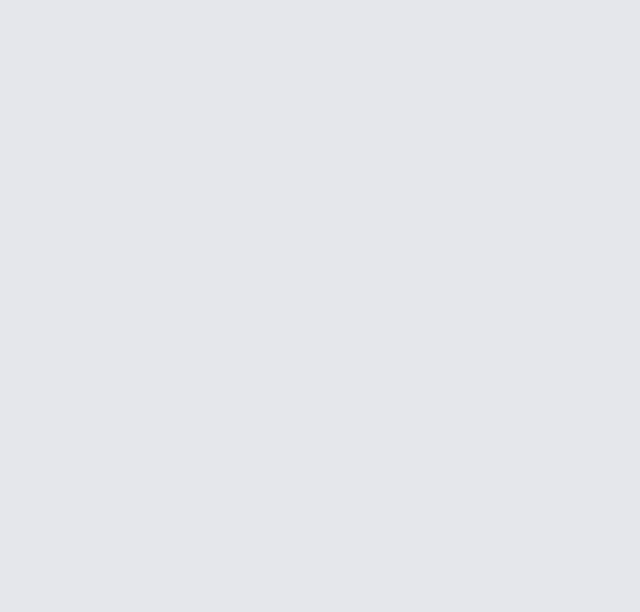
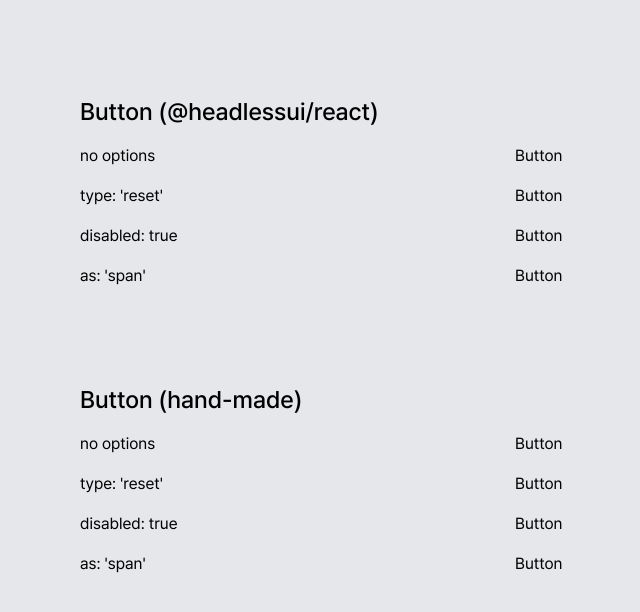
Before and after one commit to ony3000-lab/react-headless-ui, a Next.js app: page / in a window 1280 px wide. Shown: the top 612 px of the page, without its empty margins (0-640 px from the left). Built offline with nearby package versions, Linux system fonts and the light colour scheme.

Commit message:
Implement simple button

```diff
--- /dev/null
+++ b/src/components/comparison-group/ButtonSection.tsx
@@ -0,0 +1,35 @@
+import { Button } from '@headlessui/react';
+
+export function ComparisonButtonSection() {
+  return (
+    <section className="space-y-4">
+      <h1 className="text-2xl font-medium">Button (@headlessui/react)</h1>
+      <div className="space-y-4">
+        <div className="grid grid-cols-[3fr_5fr] gap-6">
+          <div>no options</div>
+          <div>
+            <Button>Button</Button>
+          </div>
+        </div>
+        <div className="grid grid-cols-[3fr_5fr] gap-6">
+          <div>type: &apos;reset&apos;</div>
+          <div>
+            <Button type="reset">Button</Button>
+          </div>
+        </div>
+        <div className="grid grid-cols-[3fr_5fr] gap-6">
+          <div>disabled: true</div>
+          <div>
+            <Button disabled>Button</Button>
+          </div>
+        </div>
+        <div className="grid grid-cols-[3fr_5fr] gap-6">
+          <div>as: &apos;span&apos;</div>
+          <div>
+            <Button as="a">Button</Button>
+          </div>
+        </div>
+      </div>
+    </section>
+  );
+}
--- /dev/null
+++ b/src/components/comparison-group/index.ts
@@ -0,0 +1 @@
+export { ComparisonButtonSection } from './ButtonSection';
--- /dev/null
+++ b/src/components/control-group/ButtonSection.tsx
@@ -0,0 +1,35 @@
+import { Button } from '@/libs';
+
+export function ButtonSection() {
+  return (
+    <section className="space-y-4">
+      <h1 className="text-2xl font-medium">Button (hand-made)</h1>
+      <div className="space-y-4">
+        <div className="grid grid-cols-[3fr_5fr] gap-6">
+          <div>no options</div>
+          <div>
+            <Button>Button</Button>
+          </div>
+        </div>
+        <div className="grid grid-cols-[3fr_5fr] gap-6">
+          <div>type: &apos;reset&apos;</div>
+          <div>
+            <Button type="reset">Button</Button>
+          </div>
+        </div>
+        <div className="grid grid-cols-[3fr_5fr] gap-6">
+          <div>disabled: true</div>
+          <div>
+            <Button disabled>Button</Button>
+          </div>
+        </div>
+        <div className="grid grid-cols-[3fr_5fr] gap-6">
+          <div>as: &apos;span&apos;</div>
+          <div>
+            <Button as="a">Button</Button>
+          </div>
+        </div>
+      </div>
+    </section>
+  );
+}
--- /dev/null
+++ b/src/components/control-group/index.ts
@@ -0,0 +1 @@
+export { ButtonSection } from './ButtonSection';
--- /dev/null
+++ b/src/libs/Button.tsx
@@ -0,0 +1,43 @@
+import type { ComponentProps, ForwardedRef } from 'react';
+import { forwardRef, createElement } from 'react';
+
+type DynamicComponentProps<D extends keyof JSX.IntrinsicElements, T> = {
+  as?: T;
+} & (T extends undefined
+  ? ComponentProps<D>
+  : T extends keyof JSX.IntrinsicElements
+    ? ComponentProps<T>
+    : ComponentProps<D>);
+
+type ButtonRootVariants = {
+  //
+};
+
+type ButtonRootProps<T> = Omit<
+  DynamicComponentProps<'button', T>,
+  keyof ButtonRootVariants
+> &
+  ButtonRootVariants;
+
+function ButtonRoot<
+  T extends keyof JSX.IntrinsicElements | undefined = undefined,
+>(
+  { as = 'button', children, ...otherProps }: ButtonRootProps<T>,
+  ref: ForwardedRef<unknown>,
+) {
+  return createElement(
+    as,
+    {
+      ref,
+      type: 'button',
+      ...otherProps,
+    },
+    children,
+  );
+}
+
+export const Button = forwardRef(ButtonRoot) as <
+  T extends keyof JSX.IntrinsicElements | undefined = undefined,
+>(
+  props: ButtonRootProps<T> & { ref?: ForwardedRef<unknown> },
+) => JSX.Element;
--- /dev/null
+++ b/src/libs/index.ts
@@ -0,0 +1 @@
+export { Button } from './Button';
--- a/src/pages/index.tsx
+++ b/src/pages/index.tsx
@@ -1,4 +1,7 @@
 import Head from 'next/head';
+
+import { ComparisonButtonSection } from '@/components/comparison-group';
+import { ButtonSection } from '@/components/control-group';
 
 export default function Home() {
   return (
@@ -22,7 +25,8 @@
         className="flex min-h-screen flex-col gap-8 px-5 py-8 sm:gap-16 sm:px-12
           sm:py-16 lg:gap-24 lg:px-20 lg:py-24"
       >
-        {/* ... */}
+        <ComparisonButtonSection />
+        <ButtonSection />
       </div>
     </>
   );
```
